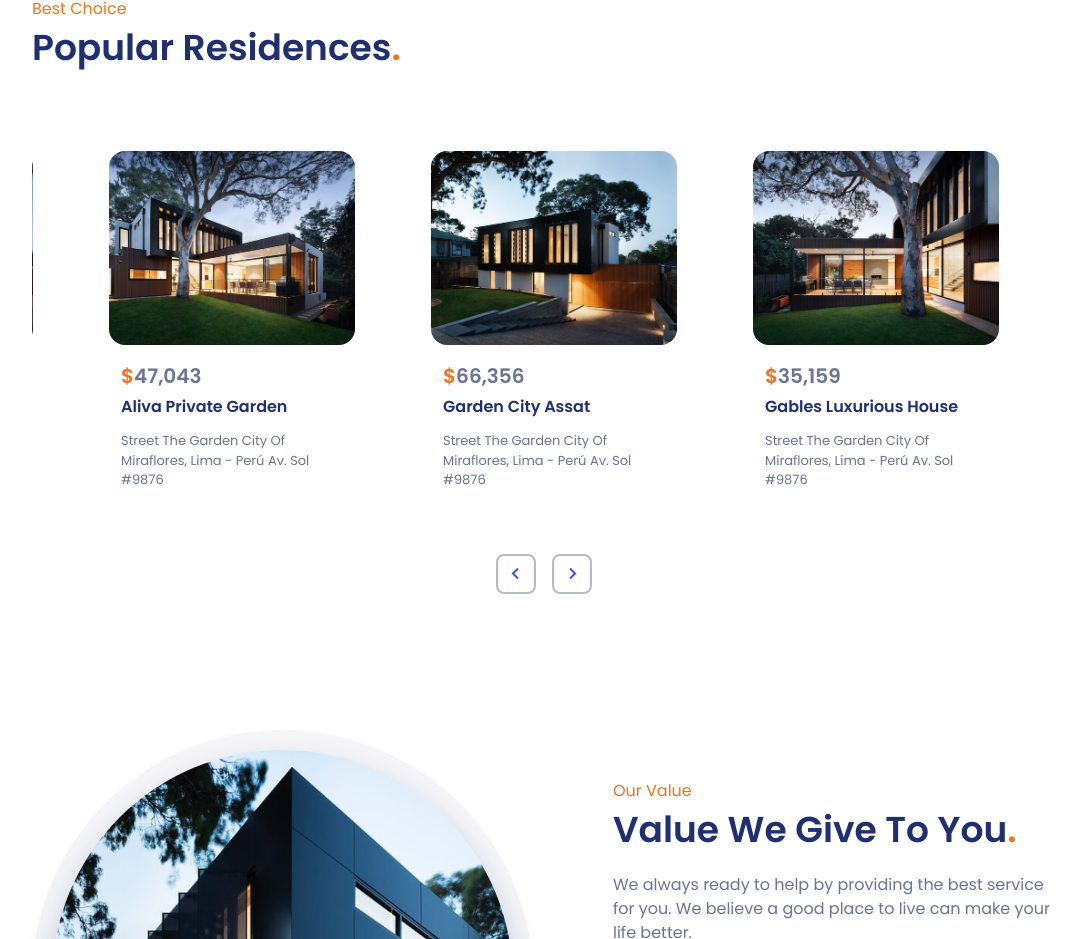
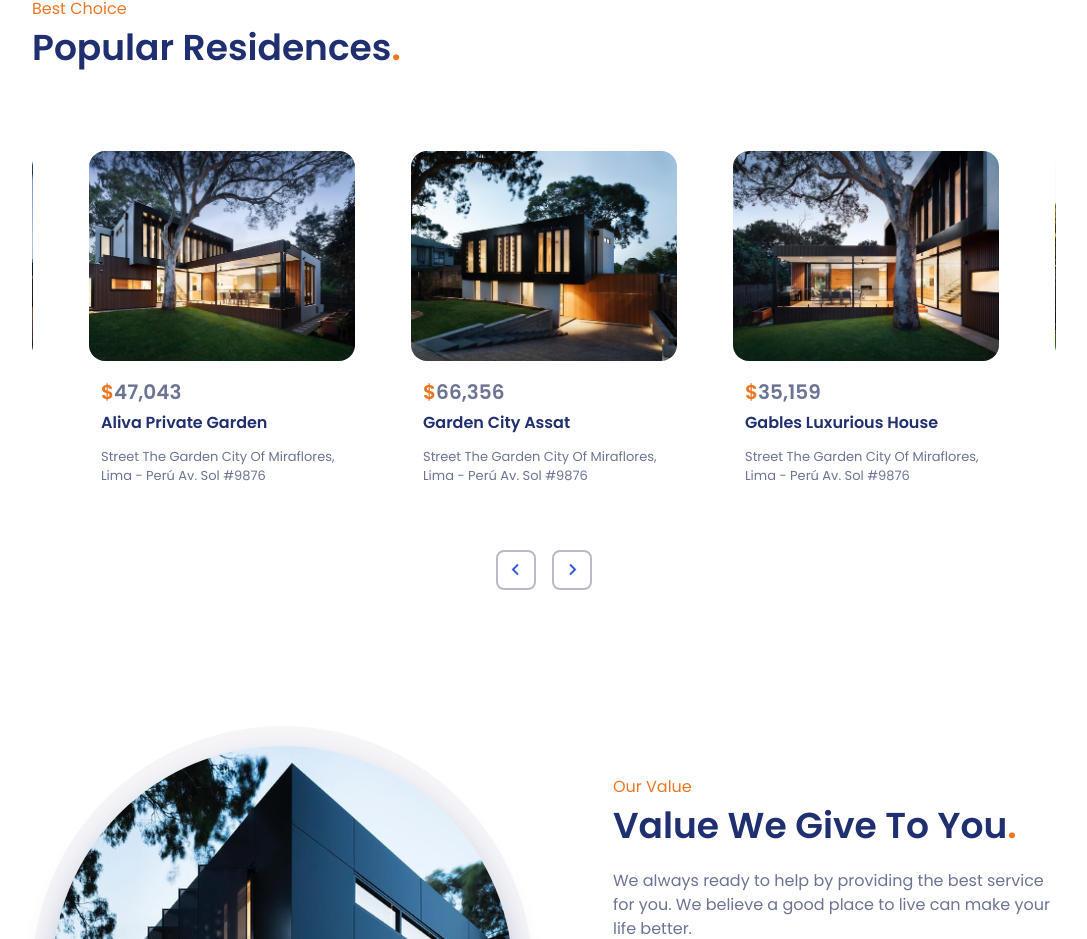
Before and after one commit to shoproizoshlo/real-state-website-vue-ts, a Vue app: page / in a window 1280 px wide. Shown: the part 1215-2154 px from the top of the page, without its empty margins (96-1183 px from the left). Built offline with nearby package versions, Linux system fonts and the light colour scheme.

Commit message:
Update PopularCard.vue

```diff
--- a/src/components/main/PopularCard.vue
+++ b/src/components/main/PopularCard.vue
@@ -1,6 +1,6 @@
 <template>
   <article
-    class="my-0 mx-auto pt-2 lg:pt-3 pb-6 px-2 lg:px-3 lg:pl-8 bg-container-color dark:bg-container-color-dark rounded-2xl popular__card swiper-slide"
+    class="my-0 mx-auto pt-2 lg:pt-3 pb-6 px-2 lg:px-3 bg-container-color dark:bg-container-color-dark rounded-2xl popular__card swiper-slide"
   >
     <img
       :src="url"
```
